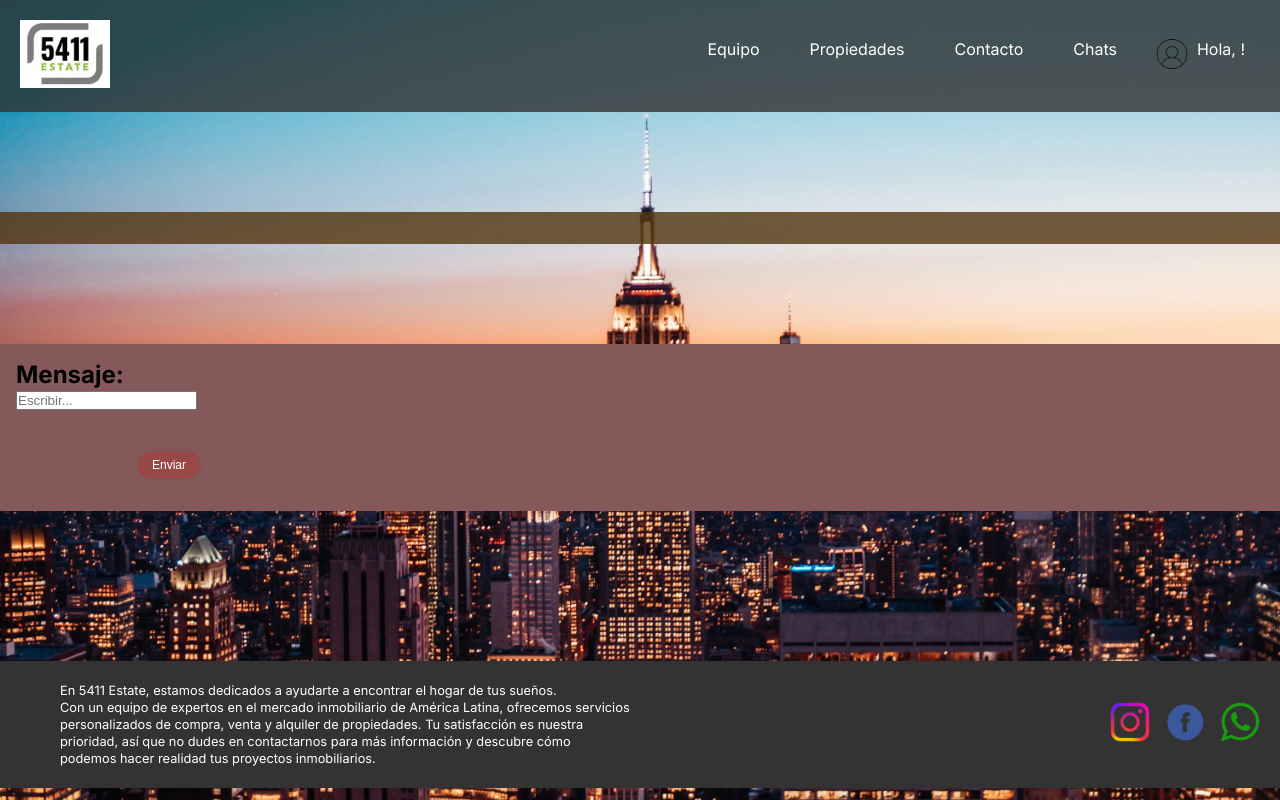
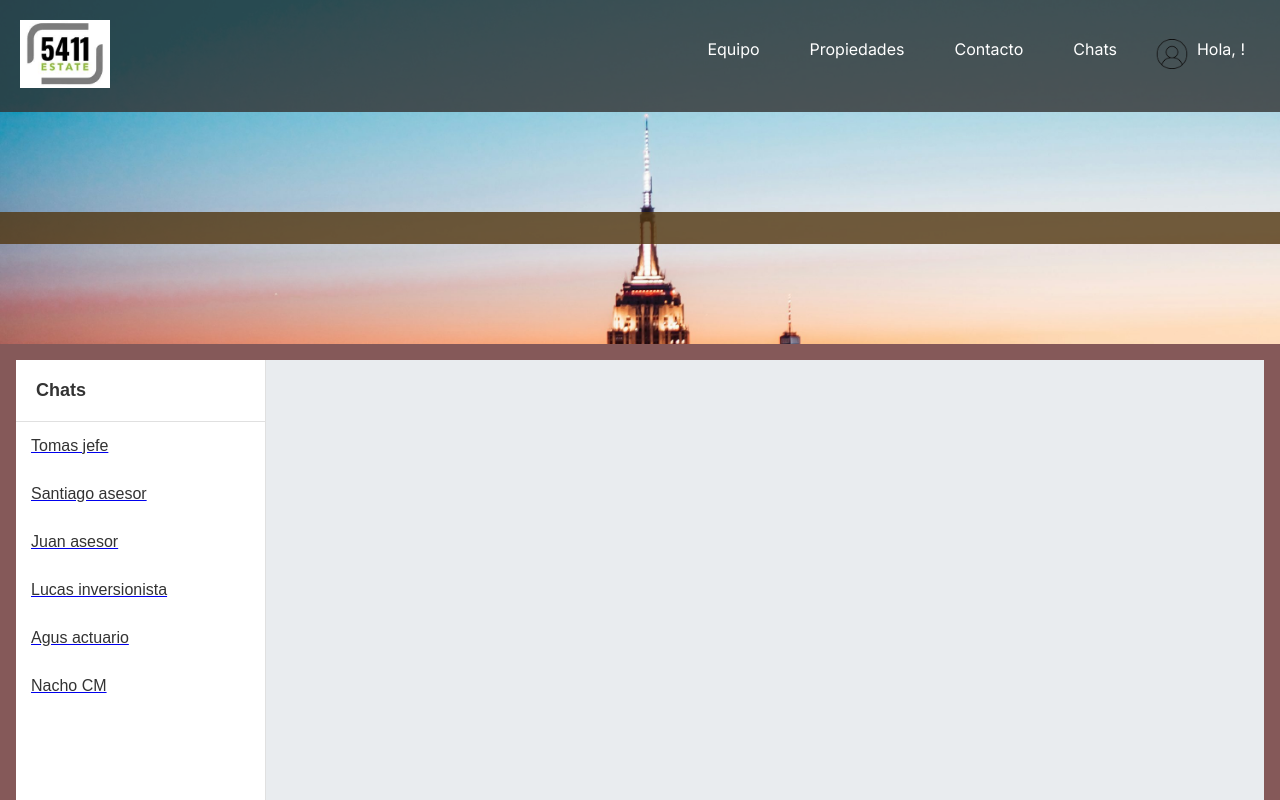
Before and after one commit to PioIX/2024-TPFinal-G13, a Next.js app in the folder Front/: page /home/chat in a window 1280 px wide. Shown: the top 800 px of the page. Built offline with nearby package versions, Linux system fonts and the light colour scheme.

Commit message:
diseño chat

```diff
--- a/Front/src/components/AddPropiedad.js
+++ b/Front/src/components/AddPropiedad.js
@@ -5,7 +5,7 @@ import Button from './Button';
 import { useEffect, useState } from "react";
 import { useRouter } from "next/navigation";
 import styles from "../components/AddPropiedad.module.css";
-import Input from './Inputs';
+import Input from './Input';
 import Checkbox from './Checkbox';
 import InputImagen from './InputsImagenes';
 
--- a/Front/src/components/Chat.js
+++ b/Front/src/components/Chat.js
@@ -1,31 +1,113 @@
-"use client"
+import React, { useState } from "react";
+import styles from "./Chat.module.css";
 
-import Button from "./Button"
-import { useEffect, useState } from "react"
-import { useRouter } from "next/navigation";
-import ButtonChat from "./ButtonChat";
-import Image from "next/image";
-import styles from "../app/page.module.css"
-import Link from "next/link";
-import Registro from "./Registro";
-import Login from "./Login";
-import Text from "./Text";
-import ButtonMensaje from "./ButtonMensaje";
+// Componente Input
+const Input = ({ value, onChange, onSubmit }) => {
+    const handleKeyPress = (event) => {
+        if (event.key === 'Enter') {
+            onSubmit();
+        }
+    };
 
-export default function Chat(){
+    return (
+        <input
+            type="text"
+            value={value}
+            onChange={onChange}
+            onKeyPress={handleKeyPress}
+            placeholder="Escribe un mensaje..."
+            className={styles.textInput}
+        />
+    );
+};
 
-    const router = useRouter();
+// Componente BubbleLeft
+const BubbleLeft = ({ mensaje }) => (
+    <div className={styles.bubbleLeft}>{mensaje}</div>
+);
 
-    function handleClick(){ //Links con lógica
-        //Metodo push para registrar en el historial el cambio de pantalla
-        //REPLACE para que no se registre en el historial, solo vuelve a pag de inicio
-    }
+// Componente BubbleRight
+const BubbleRight = ({ mensaje }) => (
+    <div className={styles.bubbleRight}>{mensaje}</div>
+);
 
-    return(
-        // for i in chats
+// Componente Chat
+const Chat = ({ chatId, titulo }) => (
+    <div className={styles.chatItem}>
+        <span>{titulo}</span>
+    </div>
+);
+
+export default function Home() {
+    const [selectedChat, setSelectedChat] = useState(null);
+    const [inputValue, setInputValue] = useState('');
+    const [messagesList, setMessagesList] = useState({});
+    const [chats] = useState([
+        { chatID: '1', name: 'Tomas jefe' },
+        { chatID: '2', name: 'Santiago asesor' },
+        { chatID: '3', name: 'Juan asesor' },
+        { chatID: '4', name: 'Lucas inversionista' },
+        { chatID: '5', name: 'Agus actuario' },
+        { chatID: '6', name: 'Nacho CM' }
+    ]);
+
+    const userID = 'user1';
+
+    const handleChatClick = (chatId) => {
+        setSelectedChat(chatId);
+        const simulatedMessages = [
+            { userID: 'user2', content: 'Hola, buen dia. Estoy disponible para lo que necesites' }
+        ];
+        setMessagesList((prev) => ({
+            ...prev,
+            [chatId]: simulatedMessages,
+        }));
+    };
+
+    const handleInputChange = (event) => {
+        setInputValue(event.target.value);
+    };
+
+    const handleSubmit = () => {
+        if (inputValue.trim() && selectedChat) {
+            const newMessage = { userID, content: inputValue };
+
+            setMessagesList((prev) => ({
+                ...prev,
+                [selectedChat]: [
+                    ...(prev[selectedChat] || []),
+                    newMessage,
+                ],
+            }));
+
+            setInputValue('');
+        }
+    };
+
+    return (
         <>
-            <Text textoH2="Mensaje" placeholder="Escribir..."></Text>
-            <ButtonMensaje className={styles.buttonMensaje} onClick={handleClick} text="Enviar" />
+            <div className={styles.main}>
+                <div className={styles.chats}>
+                    <h2>Chats</h2>
+                    {chats.map((chat) => (
+                        <a key={chat.chatID} href="#" onClick={() => handleChatClick(chat.chatID)}>
+                            <Chat chatId={chat.chatID} titulo={chat.name} />
+                        </a>
+                    ))}
+                </div>
+                <div className={styles.messages}>
+                    {selectedChat && messagesList[selectedChat]?.map((msg, index) => {
+                        const isUserMessage = msg.userID === userID;
+                        return isUserMessage ? (
+                            <BubbleRight key={index} mensaje={msg.content} />
+                        ) : (
+                            <BubbleLeft key={index} mensaje={msg.content} />
+                        );
+
+                    })}
+                    {selectedChat && <Input value={inputValue} onChange={handleInputChange} onSubmit={handleSubmit} />}
+                </div>
+            </div>
         </>
-    )
+    );
 }
--- /dev/null
+++ b/Front/src/components/Chat.module.css
@@ -0,0 +1,87 @@
+.main {
+    display: flex;
+    height: 100vh;
+    background-color: #f7f7f7;
+    font-family: Arial, sans-serif;
+}
+
+.chats {
+    width: 250px;
+    background-color: #ffffff;
+    border-right: 1px solid #e0e0e0;
+    overflow-y: auto;
+}
+
+.chats h2 {
+    font-size: 18px;
+    color: #333;
+    padding: 20px;
+    border-bottom: 1px solid #e0e0e0;
+    margin: 0;
+}
+
+.chatItem {
+    padding: 15px;
+    cursor: pointer;
+    display: flex;
+    align-items: center;
+    transition: background-color 0.3s ease;
+}
+
+.chatItem:hover {
+    background-color: #f0f0f0;
+}
+
+.chatItem span {
+    font-size: 16px;
+    color: #333;
+}
+
+.messages {
+    flex: 1;
+    padding: 20px;
+    display: flex;
+    flex-direction: column;
+    justify-content: flex-end;
+    background-color: #e9ecef;
+    overflow-y: auto;
+}
+
+.bubbleLeft, .bubbleRight {
+    max-width: 70%;
+    padding: 12px 16px;
+    margin: 8px 0;
+    border-radius: 20px;
+    font-size: 14px;
+    line-height: 1.5;
+}
+
+.bubbleLeft {
+    background-color: #f1f1f1;
+    color: #333;
+    align-self: flex-start;
+    border-radius: 20px 20px 20px 5px;
+}
+
+.bubbleRight {
+    background-color: #007bff;
+    color: white;
+    align-self: flex-end;
+    border-radius: 20px 20px 5px 20px;
+}
+
+.textInput {
+    width: 100%;
+    padding: 15px;
+    font-size: 16px;
+    border: 1px solid #ccc;
+    border-radius: 25px;
+    outline: none;
+    transition: all 0.3s ease;
+    margin-top: 10px;
+}
+
+.textInput:focus {
+    border-color: #007bff;
+    box-shadow: 0 0 5px rgba(0, 123, 255, 0.5);
+}
--- a/Front/src/components/Contacto.js
+++ b/Front/src/components/Contacto.js
@@ -1,7 +1,7 @@
 "use client"
 import React from "react";
 import styles from './Contacto.module.css';
-import Input from "... @/components/Inputs";
+import Input from "... @/components/Input";
 import Button from "./Button";
 import Textarea from "./Textarea";
 import { useEffect, useState } from "react";
```
Also changed, not shown: Front/src/components/Input.js (renamed from Front/src/components/Inputs.js, +9 -3 lines).
